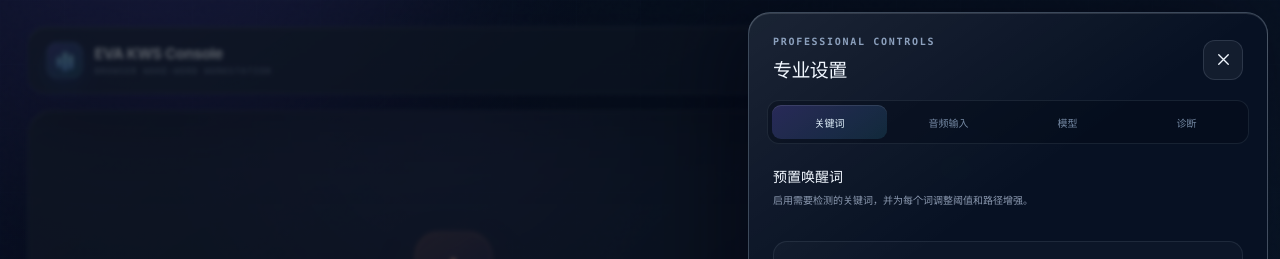
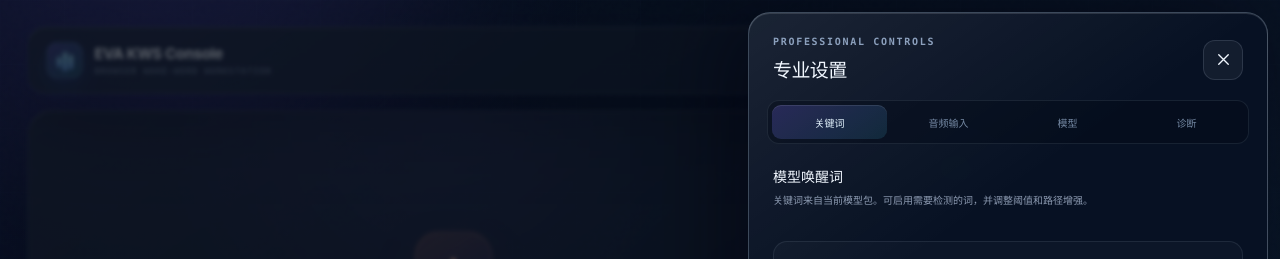
Before and after one commit to ty4045681/kws_online_service, a React (Vite) app in the folder web/: page / in a window 1280 px wide. Both pictures are taken after a click on the button "打开专业设置". Shown: the top 259 px of the page. Built offline with nearby package versions, Linux system fonts and the light colour scheme.

Commit message:
ui: expose model-provided keyword settings

```diff
--- a/web/src/app/keywords.ts
+++ b/web/src/app/keywords.ts
@@ -55,8 +55,9 @@ export function parseKeywordsText(text: string): KeywordPreset[] {
     let boost: number | undefined;
     let threshold: number | undefined;
     let alias: string | undefined;
+    const fields = line.split(/\s+/);
 
-    for (const field of line.split(/\s+/)) {
+    for (const field of fields) {
       const marker = field[0];
       if (marker === ":") {
         if (boost !== undefined) {
@@ -87,7 +88,7 @@ export function parseKeywordsText(text: string): KeywordPreset[] {
 
     const phrase = tokens.join(" ");
     keywords.push({
-      id: `keyword-${lineNumber}-${stableHash(line)}`,
+      id: `keyword-${lineNumber}-${stableHash(fields.join(" "))}`,
       label: alias ?? phrase,
       phrase,
       ...(alias === undefined ? {} : { alias }),
--- a/web/src/components/SettingsDrawer.tsx
+++ b/web/src/components/SettingsDrawer.tsx
@@ -104,8 +104,8 @@ export function SettingsDrawer({
           {tab === "keywords" && (
             <div className="settings-section">
               <div className="section-copy">
-                <h3>预置唤醒词</h3>
-                <p>启用需要检测的关键词，并为每个词调整阈值和路径增强。</p>
+                <h3>模型唤醒词</h3>
+                <p>关键词来自当前模型包。可启用需要检测的词，并调整阈值和路径增强。</p>
               </div>
               <div className="keyword-list">
                 {draft.keywords.map((keyword) => (
```
Also changed, not shown: 2 other files (tests, documents, lock files or other folders).
